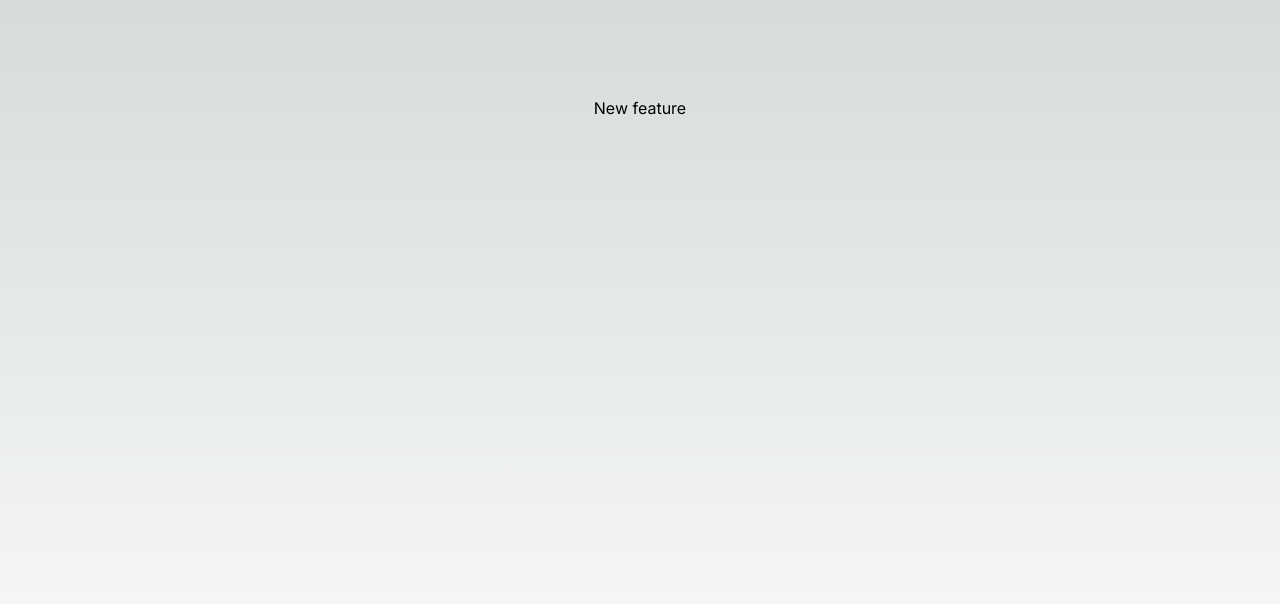
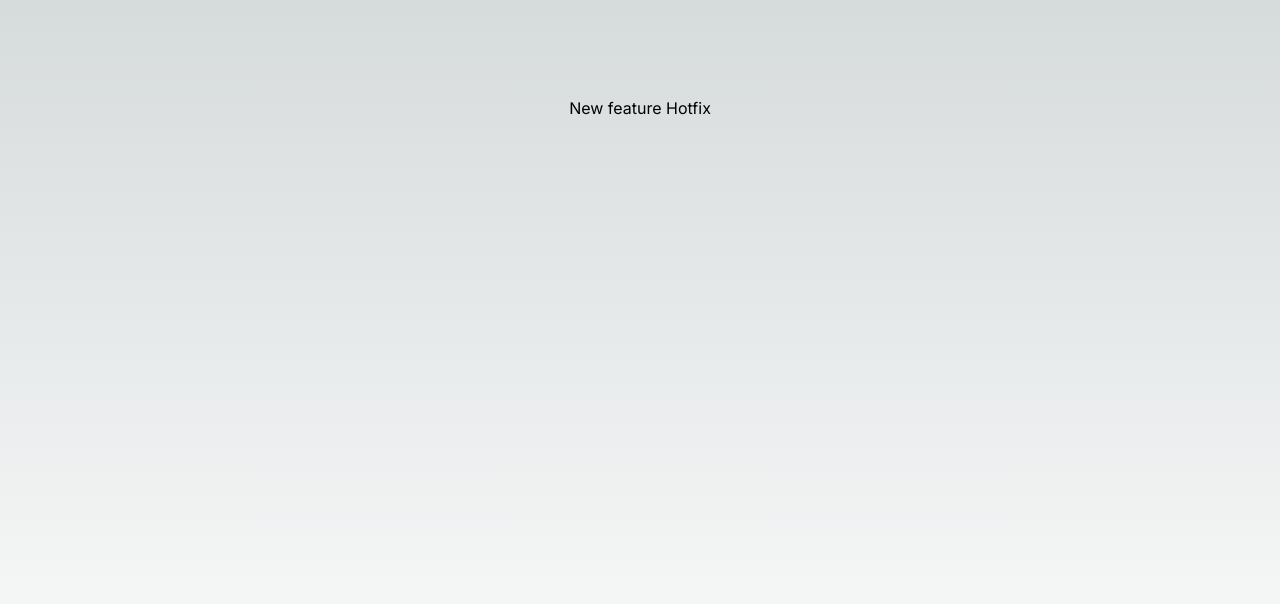
Before and after one commit to styleai-luke/test-flow, a Next.js app: page / in a window 1280 px wide. Shown: the top 604 px of the page. Built offline with nearby package versions, Linux system fonts and the light colour scheme.

Commit message:
fix: hotfix

```diff
--- a/src/app/page.tsx
+++ b/src/app/page.tsx
@@ -1,7 +1,7 @@
 export default function Home() {
   return (
     <main className="flex min-h-screen flex-col items-center justify-between p-24">
-      New feature
+      New feature Hotfix
     </main>
   );
 }
```
